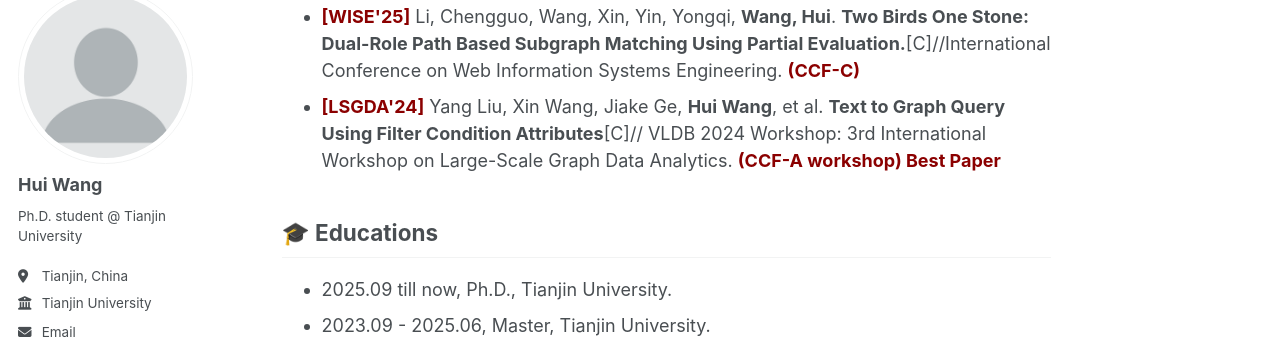
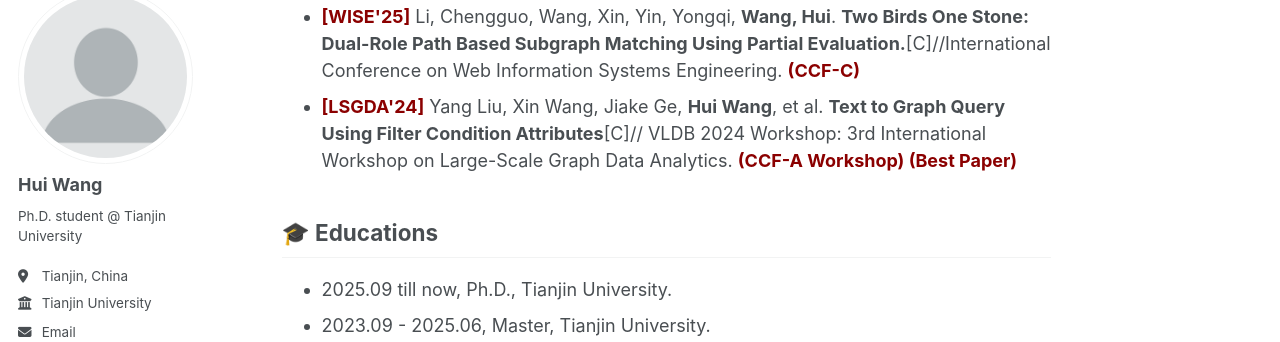
Before and after one commit to HaileyHui/wanghui, a Jekyll site: the page built from _pages/about.md, in a window 1280 px wide and 900 px high, scrolled down 859 px. Shown: the part 110-452 px from the top of the window. Built offline with Jekyll 4.4.1, drawn with Linux system fonts in a browser that asks for light colours; some web fonts are replaced; a script that is not in the unit is left out.

Commit message:
Update publications.html

```diff
--- a/_pages/publications.html
+++ b/_pages/publications.html
@@ -6,5 +6,5 @@
   <li><span class="highlight" style="color: darkred; font-weight: bold;">[APWeb'25]</span> <strong>Hui Wang</strong>, Xin Wang, Jinshuo Zhao, et al. <strong>Enhancing Partial Evaluation Subgraph Matching Through Vertex Hotness Caching.</strong>[C]//Asia-Pacific Web (APWeb) and Web-Age Information Management (WAIM) joint international conference on web and big data. <strong>(First Author)</strong> <span class="highlight" style="color: darkred; font-weight: bold;">(CCF-C)</span></li>
   <li><span class="highlight" style="color: darkred; font-weight: bold;">[WISE'25]</span> <strong>Hui Wang</strong>, Xin Wang, Menglu Ma, et al. <strong>RPQBench: A Benchmark for Regular Path Queries on Graph Data.</strong>[C]//International Conference on Web Information Systems Engineering. <strong>(First Author)</strong> <span class="highlight" style="color: darkred; font-weight: bold;">(CCF-C)</span></li>
   <li><span class="highlight" style="color: darkred; font-weight: bold;">[WISE'25]</span> Li, Chengguo, Wang, Xin, Yin, Yongqi, <strong>Wang, Hui</strong>. <strong>Two Birds One Stone: Dual-Role Path Based Subgraph Matching Using Partial Evaluation.</strong>[C]//International Conference on Web Information Systems Engineering. <span class="highlight" style="color: darkred; font-weight: bold;">(CCF-C)</span></li>
-  <li><span class="highlight" style="color: darkred; font-weight: bold;">[LSGDA'24]</span> Yang Liu, Xin Wang, Jiake Ge, <strong>Hui Wang</strong>, et al. <strong>Text to Graph Query Using Filter Condition Attributes</strong>[C]// VLDB 2024 Workshop: 3rd International Workshop on Large-Scale Graph Data Analytics. <span class="highlight" style="color: darkred; font-weight: bold;">(CCF-A workshop) Best Paper</span></li>
+  <li><span class="highlight" style="color: darkred; font-weight: bold;">[LSGDA'24]</span> Yang Liu, Xin Wang, Jiake Ge, <strong>Hui Wang</strong>, et al. <strong>Text to Graph Query Using Filter Condition Attributes</strong>[C]// VLDB 2024 Workshop: 3rd International Workshop on Large-Scale Graph Data Analytics. <span class="highlight" style="color: darkred; font-weight: bold;">(CCF-A Workshop) (Best Paper)</span></li>
 </ul>
```
